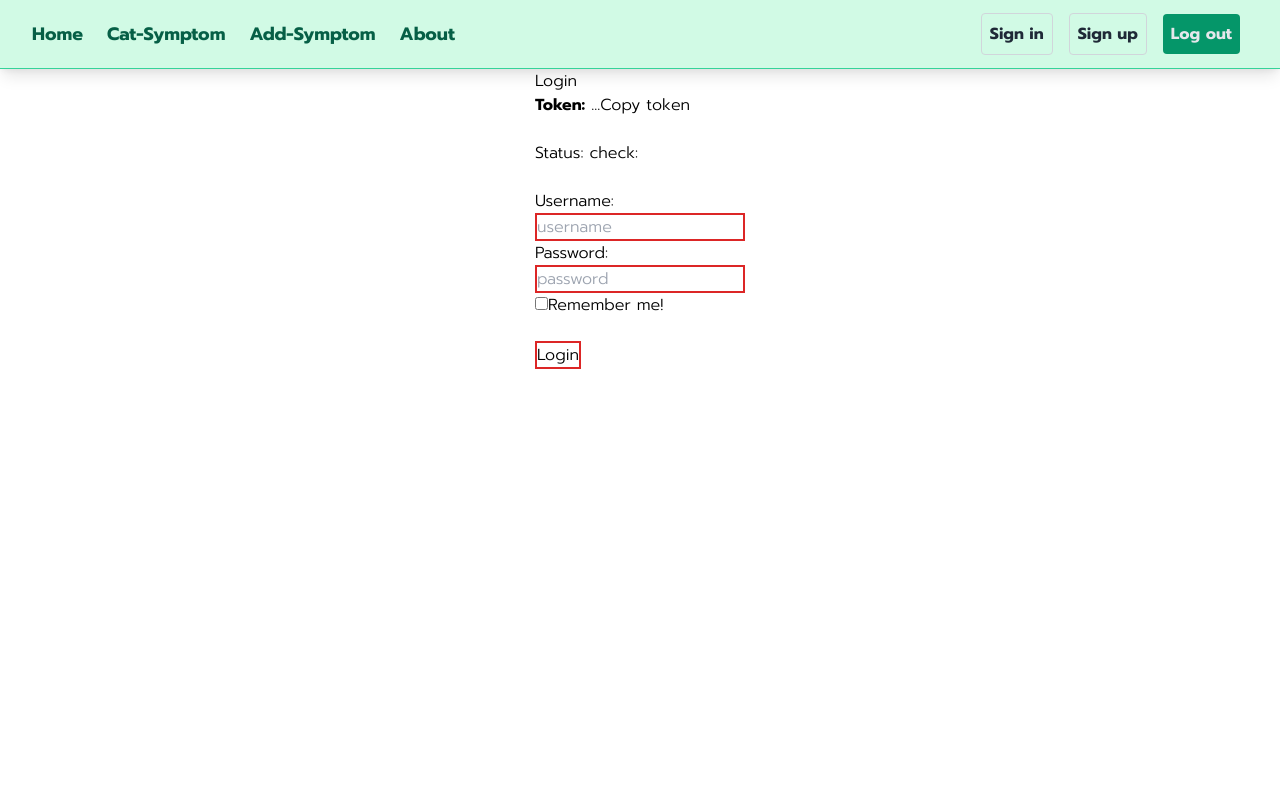
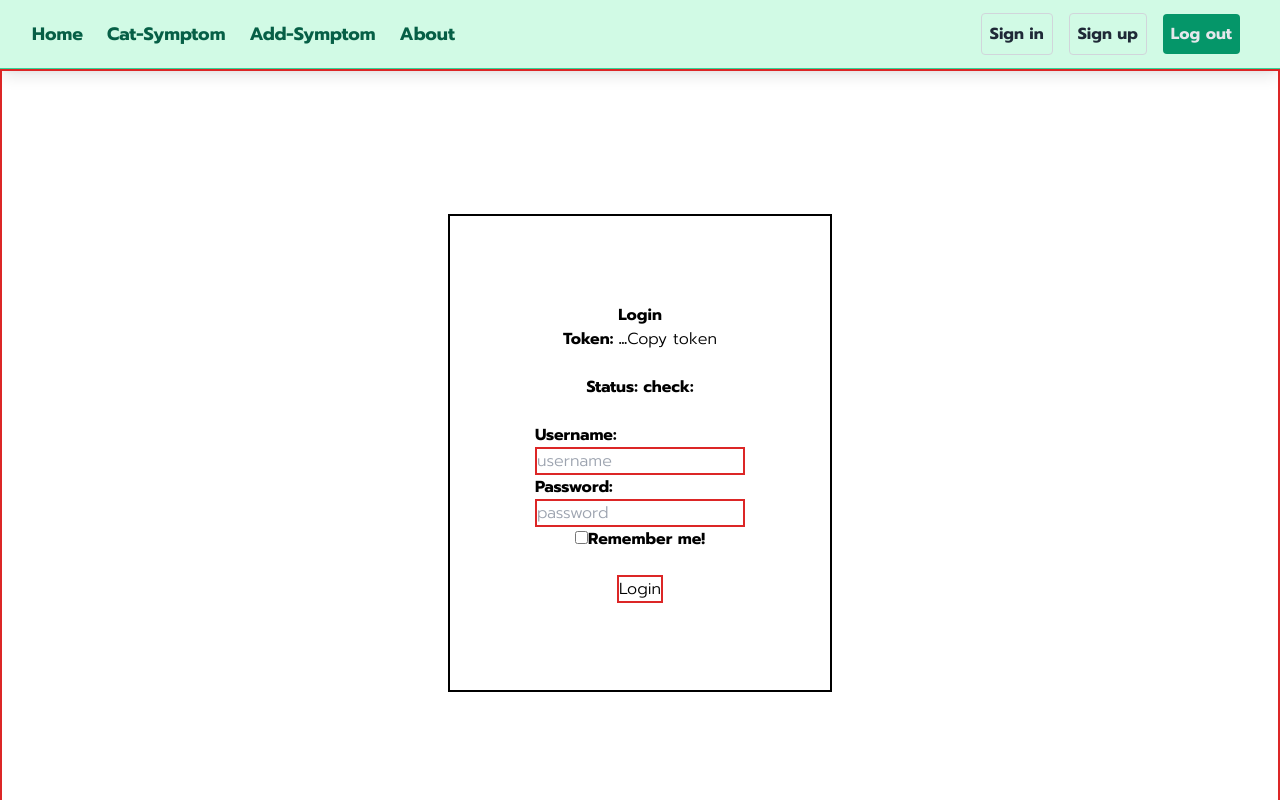
Before and after one commit to Mospito/Miniproject-CatsBreeds, a Next.js app in the folder FrontEnd/: page /signIn in a window 1280 px wide. Built offline with nearby package versions, Linux system fonts and the light colour scheme.

Commit message:
Commit CSS LoginPage

```diff
--- a/FrontEnd/components/Autocomplete.js
+++ b/FrontEnd/components/Autocomplete.js
@@ -11,7 +11,7 @@ const Autocomplete = (props) => {
   const [isShow, setIsShow] = useState(false);
   const [input, setInput] = useState("");
   const [cats, setCats] = useState([]);
-  const [image, setImage] = useState({});
+  const [image, setImage] = useState('https://www.kyorollen.com/kyomember/assets/img/loading.gif');
   const [find, setFind] = useState("");
   const [refimg, setRefimg] = useState('')
   const [nameCat, setNameCat] = useState('')
--- a/FrontEnd/pages/signIn.js
+++ b/FrontEnd/pages/signIn.js
@@ -59,15 +59,17 @@ const SignIn = ({ token }) => {
 
     return (
 
-        <div className="flex justify-center">
+        <div className="flex fixed justify-center items-center border-2 border-red-600 h-screen w-screen">
             <title>Login</title>
 
-            <div >
+            <div className='flex flex-col justify-center items-center border-2 border-black font-semibold h-3/5 w-96 -mt-8'>
+                <div className='flex flex-col items-center justify-start '>
+                    <h1>Login</h1>
+                    <div><b>Token:</b> {token.substring(0, 15)}...
+                        <button onClick={copyText}> Copy token </button>
+                    </div>
+                </div>
 
-                <h1>Login</h1>
-                <div><b>Token:</b> {token.substring(0, 15)}...
-                    <button onClick={copyText}> Copy token </button>
-                </div>
                 <br />
                 <div>
                     Status:  {status}
--- a/FrontEnd/pages/symptom.js
+++ b/FrontEnd/pages/symptom.js
@@ -116,7 +116,7 @@ const symptom = () => {
             <div className="flex flex-col items-center w-2/4 h-2/4 overflow-auto mt-5 border-4 border-green-800 border-dashed bg-green-200 rounded-xl">
                 {PrintCheckBoxData()}
 
-                <button className='border-2 border-red-600' onClick={() => { { FindDisease(check1, check2, check3, check4) } }}>Find</button>
+                <button className='bg-blue-500 hover:bg-blue-700 text-white font-bold py-2 px-4 rounded-full w-28 ' onClick={() => { { FindDisease(check1, check2, check3, check4) } }}>Find</button>
 
             </div>
             <span className="text-xl mt-5 border-4 border-green-700 p-2 rounded-md"><a className='font-bold ' >แมวของคุณอาจเป็นโรค :</a>{name}</span>
```
